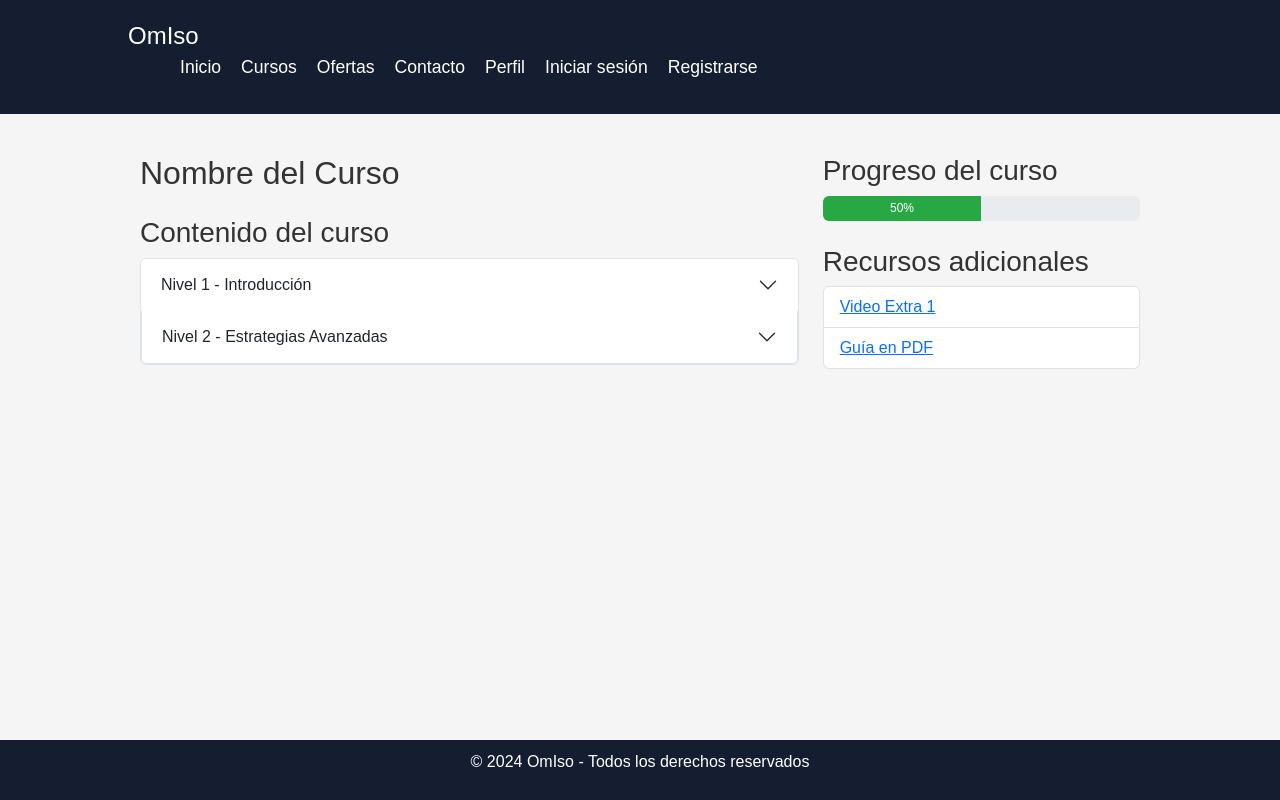
After one commit to rynehh/OmIso, a PHP site: page /CursoCom.html in a window 1280 px wide. The commit adds this page. Run offline with PHP 8.4, Linux system fonts and the light colour scheme.

```diff
--- /dev/null
+++ b/CursoCom.css
@@ -0,0 +1,102 @@
+/* Ajustes de la navbar */
+header {
+    background-color: #141e30;
+    color: #fff;
+    padding: 10px 0;
+    position: fixed;
+    width: 100%;
+    top: 0;
+    left: 0;
+    z-index: 1000;
+}
+
+.navbar {
+    display: flex;
+    align-items: center;
+    justify-content: space-between;
+    width: 80%;
+    margin: 0 auto;
+}
+
+.navbar .logo {
+    font-size: 1.5em;
+    color: #fff;
+    text-decoration: none;
+}
+
+.nav-links {
+    list-style: none;
+    display: flex;
+    align-items: center;
+}
+
+.nav-links li {
+    margin-left: 20px;
+}
+
+.nav-links a {
+    color: #fff;
+    text-decoration: none;
+    font-size: 1.1em;
+    transition: color 0.3s, transform 0.3s;
+}
+
+.nav-links a:hover {
+    color: #28a745;
+    transform: scale(1.1);
+}
+
+
+body {
+    padding-top: 60px;
+    font-family: 'Arial', sans-serif;
+    background-color: #f5f5f5;
+    color: #333;
+    min-height: 100vh;
+    display: flex;
+    flex-direction: column;
+}
+
+.container {
+    width: 80%;
+    margin: 0 auto;
+    flex: 1;
+}
+
+
+.level {
+    margin-bottom: 30px;
+}
+
+.level h4 {
+    font-size: 22px;
+    margin-bottom: 10px;
+}
+
+.level video {
+    width: 100%;
+    height: auto;
+    border-radius: 8px;
+}
+
+.row{
+    margin-top: 70px;
+}
+
+.progress {
+    height: 25px;
+    background-color: #e9ecef;
+}
+
+.progress-bar {
+    background-color: #28a745;
+}
+
+footer {
+    background-color: #141e30;
+    color: white;
+    text-align: center;
+    padding: 10px;
+    margin-top: auto;
+    width: 100%;
+}
--- /dev/null
+++ b/CursoCom.html
@@ -0,0 +1,98 @@
+<!DOCTYPE html>
+<html lang="es">
+<head>
+    <meta charset="UTF-8">
+    <meta name="viewport" content="width=device-width, initial-scale=1.0">
+    <title>Curso Comprado - OmIso</title>
+    <link href="https://cdn.jsdelivr.net/npm/bootstrap@5.3.0-alpha1/dist/css/bootstrap.min.css" rel="stylesheet">
+    <link rel="stylesheet" href="CursoCom.css">
+</head>
+<body>
+
+    <header>
+        <nav class="navbar">
+            <div class="container-header">
+                <a href="inicio.html" class="logo">OmIso</a>
+                <ul class="nav-links">
+                    <li><a href="inicio.html">Inicio</a></li>
+                    <li><a href="#">Cursos</a></li>
+                    <li><a href="#">Ofertas</a></li>
+                    <li><a href="#">Contacto</a></li>
+                    <li><a href="perfil.html">Perfil</a></li>
+                    <li><a href="login.html">Iniciar sesión</a></li>
+                    <li><a href="registro.html">Registrarse</a></li>
+                </ul>
+            </div>
+        </nav>
+    </header>
+
+    <div class="container mt-4">
+        <div class="row">
+            <!-- Columna principal izquierda -->
+            <main class="col-md-8">
+                <section class="mb-4">
+                    <h2>Nombre del Curso</h2>
+                </section>
+
+                <section class="mb-4">
+                    <h3>Contenido del curso</h3>
+
+                    <div class="accordion" id="courseAccordion">
+                        <!-- Nivel 1 -->
+                        <div class="accordion-item" id="level1Heading">
+                            <h4 class="accordion-header" id="level1Heading">
+                            <button class="accordion-button collapsed" type="button" data-bs-toggle="collapse" data-bs-target="#level1Content" aria-expanded="false" aria-controls="level1Content">
+                                Nivel 1 - Introducción
+                            </button>
+                        </h4>
+                        <div id="level1Content" class="accordion-collapse collapse" aria-labelledby="level1Heading" data-bs-parent="#courseAccordion">
+                            <div class="accordion-body">
+                            <video controls src="nivel1.mp4" class="w-100 mb-3"></video>
+                            <p>Este nivel cubre los conceptos básicos.</p>
+                            </div>
+                        </div>
+
+                        <!-- Nivel 2 -->
+                        <div class="accordion-item" id="level2Heading">
+                            <h4 class="accordion-header" id="level2Heading">
+                            <button class="accordion-button collapsed" type="button" data-bs-toggle="collapse" data-bs-target="#level2Content" aria-expanded="false" aria-controls="level2Content">
+                                Nivel 2 - Estrategias Avanzadas
+                            </button>
+                        </h4>
+                        <div id="level2Content" class="accordion-collapse collapse" aria-labelledby="level2Heading" data-bs-parent="#courseAccordion">
+                            <div class="accordion-body">
+                            <video controls src="nivel2.mp4" class="w-100 mb-3"></video>
+                            <p>Este nivel cubre estrategias más avanzadas.</p>
+                            </div>
+                        </div>
+                    </div>
+                </section>
+            </main>
+
+            <!-- Barra lateral derecha -->
+            <aside class="col-md-4">
+                <section class="mb-4">
+                    <h3>Progreso del curso</h3>
+                    <div class="progress">
+                        <div class="progress-bar" role="progressbar" style="width: 50%;" aria-valuenow="50" aria-valuemin="0" aria-valuemax="100">50%</div>
+                    </div>
+                </section>
+
+                <section class="mb-4">
+                    <h3>Recursos adicionales</h3>
+                    <ul class="list-group">
+                        <li class="list-group-item"><a href="extra-video1.mp4">Video Extra 1</a></li>
+                        <li class="list-group-item"><a href="extra-pdf.pdf">Guía en PDF</a></li>
+                    </ul>
+                </section>
+            </aside>
+        </div>
+    </div>
+
+    <footer>
+        <p>&copy; 2024 OmIso - Todos los derechos reservados</p>
+    </footer>
+
+    <script src="https://cdn.jsdelivr.net/npm/bootstrap@5.3.0-alpha1/dist/js/bootstrap.bundle.min.js"></script>
+</body>
+</html>
```
Also changed, not shown: Curso.css (+23 -0 lines), Curso.html (+15 -0 lines).
